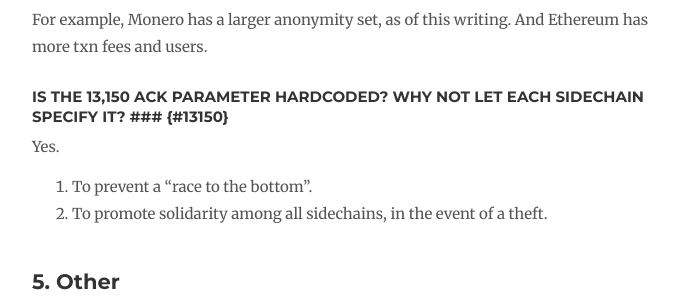
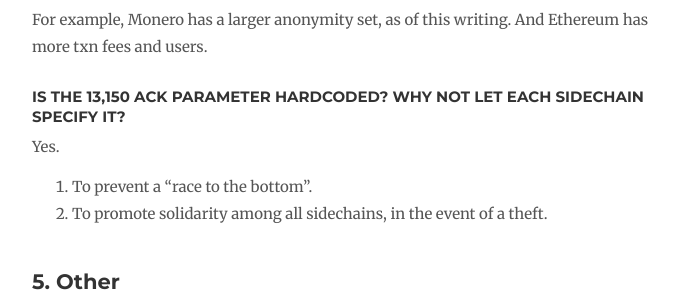
Before and after one commit to drivechain-project/drivechain.info, a Jekyll site: the page built from faq/index.md, in a window 1280 px wide and 900 px high, scrolled down 16130 px. Shown: the part 284-584 px from the top of the window, without its empty margins (138-817 px from the left). Built offline with Jekyll 4.4.1, drawn with Linux system fonts in a browser that asks for light colours; comment, search, counter and statistics services are not loaded.

Commit message:
faq typo

```diff
--- a/faq/index.md
+++ b/faq/index.md
@@ -608,7 +608,7 @@
 For example, Monero has a larger anonymity set, as of this writing. And Ethereum has more txn fees and users.
 
 
-### Is the 13,150 ACK parameter hardcoded? Why not let each sidechain specify it? ### {#13150}
+### Is the 13,150 ACK parameter hardcoded? Why not let each sidechain specify it? ### {#y13150}
 
 Yes.
 
```
